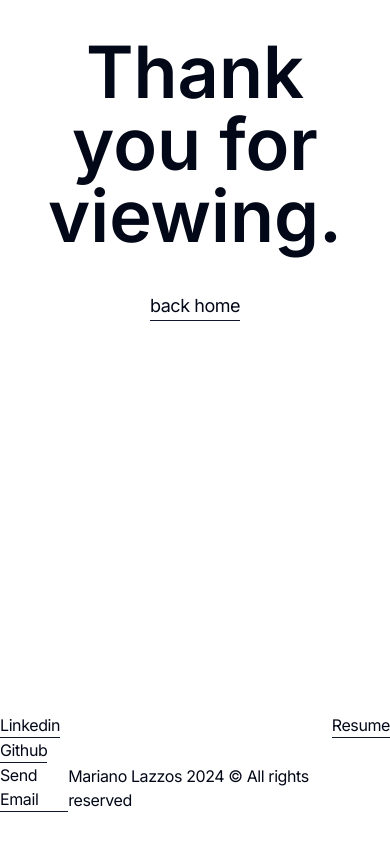
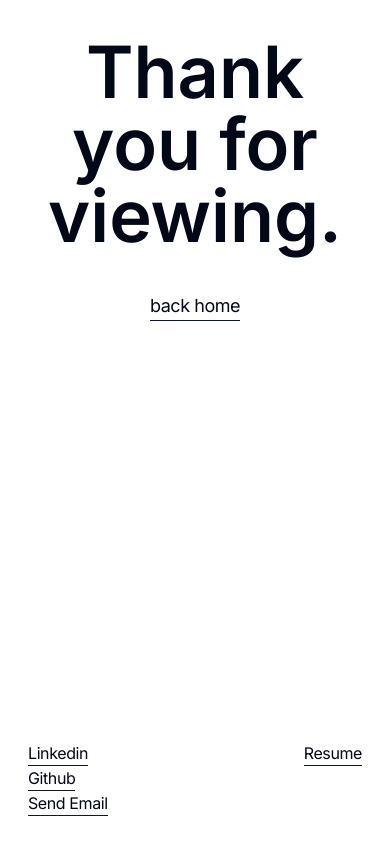
Before and after one commit to MarianoLazzos/portfolio, a Next.js app: page /celo-dapp in a window 390 px wide. Shown: the part 9947-10791 px from the top of the page. Before the commit the page ends 10759 px from the top, so only its background shows below. Built offline with nearby package versions, Linux system fonts and the light colour scheme.

Commit message:
fixing footer component responsive

```diff
--- a/src/components/PageBuilder/ContactFooter.tsx
+++ b/src/components/PageBuilder/ContactFooter.tsx
@@ -33,7 +33,7 @@ const ContactFooter: React.FC<ContactFooterProps> = (props) => {
   ]
 
   return (
-    <section id='contact' className='flex lg:p-10 mx-auto mt-28 justify-between'>
+    <section id='contact' className='flex lg:p-10 mx-auto mt-28 p-7 justify-between'>
       <div className='flex flex-col'>
         {leftActions.map((item, index) => {
           return (
@@ -49,7 +49,7 @@ const ContactFooter: React.FC<ContactFooterProps> = (props) => {
       </div>
 
       <div className='self-end'>
-        <p className='tracking-tight text-md'>
+        <p className='tracking-tight text-md hidden sm:block'>
           Mariano Lazzos 2024 © All rights reserved
         </p>
       </div>
```
